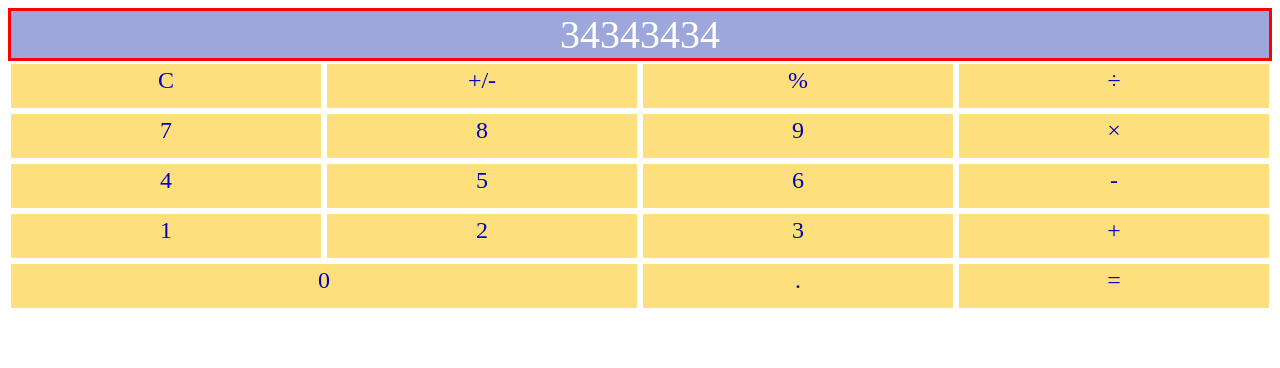
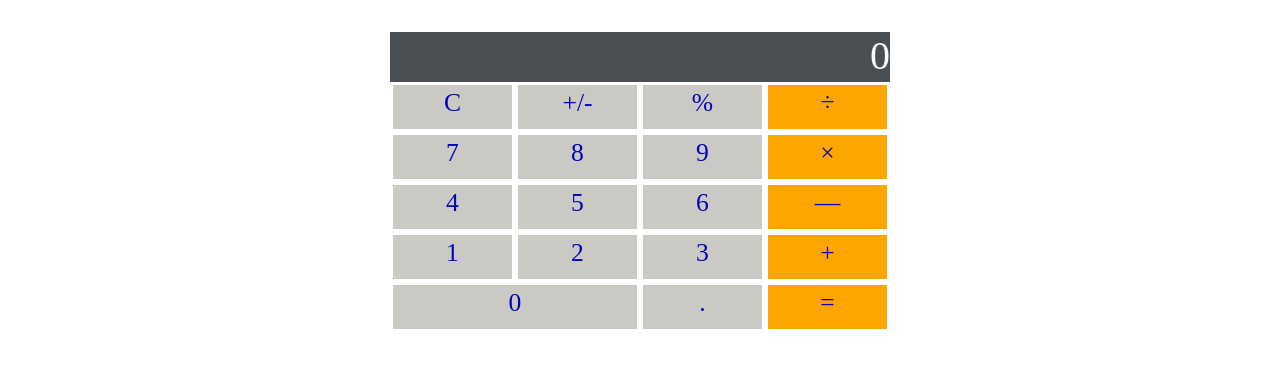
Before and after one commit to frontendprof/smallVUEprojects, a Vue app in the folder calc-vue/: page / in a window 1280 px wide. Shown: the top 368 px of the page. Built offline with nearby package versions, Linux system fonts and the light colour scheme.

Commit message:
css part2

```diff
--- a/calc-vue/src/components/Calculator.vue
+++ b/calc-vue/src/components/Calculator.vue
@@ -1,6 +1,6 @@
 <template>
   <div class="calc">
-    <div class="display">34343434</div>
+    <div class="display">0</div>
     <div class="btn">C</div>
     <div class="btn">+/-</div>
     <div class="btn">%</div>
@@ -12,14 +12,14 @@
     <div class="btn">4</div>
     <div class="btn">5</div>
     <div class="btn">6</div>
-    <div class="btn oper">-</div>
+    <div class="btn oper">&mdash;</div>
     <div class="btn">1</div>
     <div class="btn">2</div>
     <div class="btn">3</div>
     <div class="btn oper">+</div>
     <div class="btn zero">0</div>
     <div class="btn">.</div>
-    <div class="btn">=</div>
+    <div class="btn oper">=</div>
 
   </div>
 </template>
@@ -32,21 +32,23 @@ export default {
 
 <style scoped>
 .calc {
+  width:500px;
+  margin:2rem auto;
   display: grid;
   grid-template-columns: repeat(4,1fr);
   grid-auto-rows: minmax(50px,auto);
-  font-size: 1.5rem;
+  font-size: 1.6rem;
   text-align: center;
   color:rgb(4, 4, 185);
-  background-color: rgb(253, 223, 125);
+  background-color: rgb(202, 201, 195);
 }
 
 .display{
   grid-column: 1/5;
-  background-color: rgb(157, 167, 219);
+  background-color: rgb(74, 79, 83);
   color:#fff;
   font-size: 40px;
-  border:3px solid red;
+  text-align: end;
 }
 
 .zero{
@@ -56,6 +58,11 @@ export default {
 .btn{
   border:3px solid #fff;
   padding: 3px;
+  cursor: pointer;
+}
+
+.oper{
+  background-color: orange;
 }
 
 </style>
```
